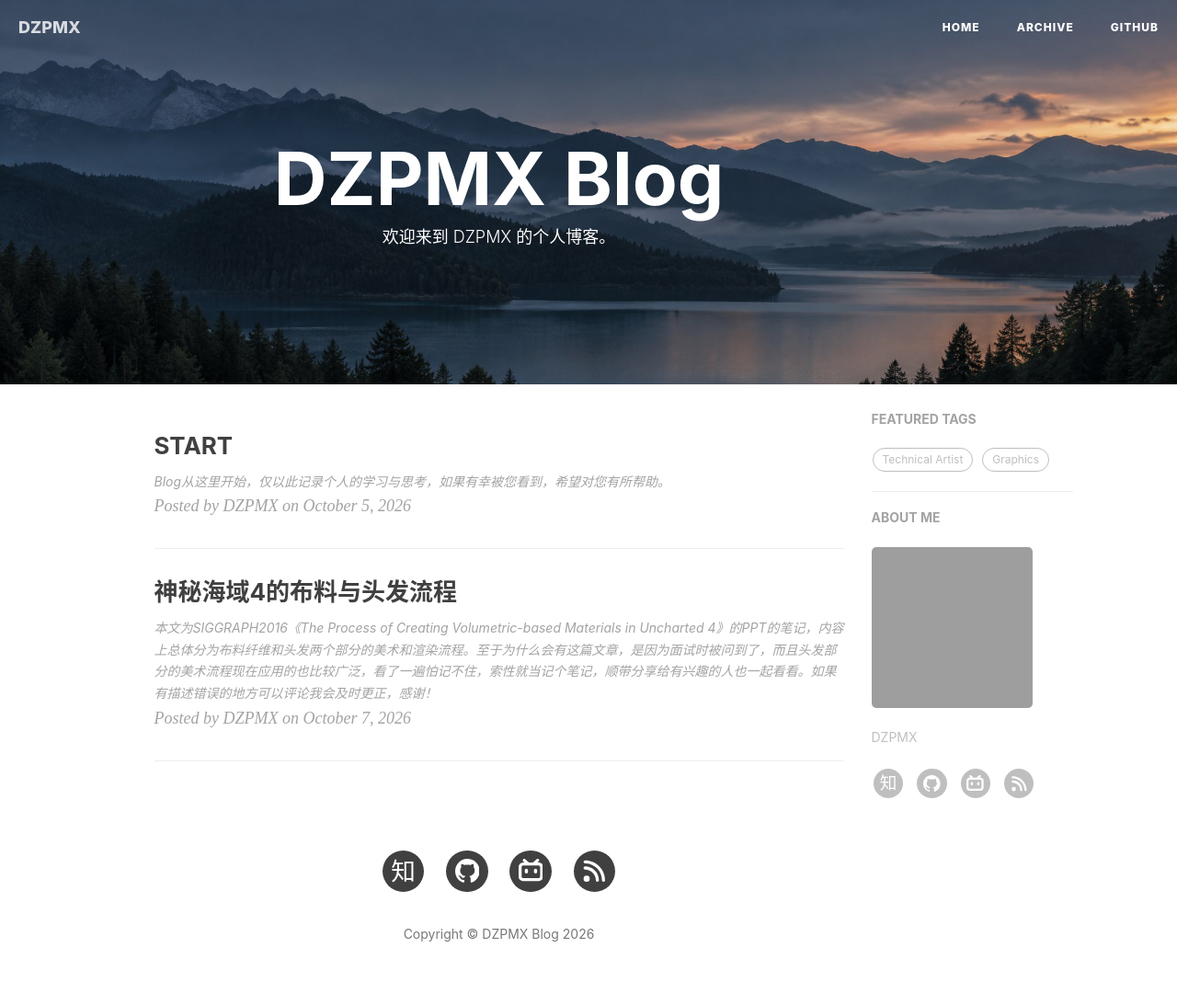
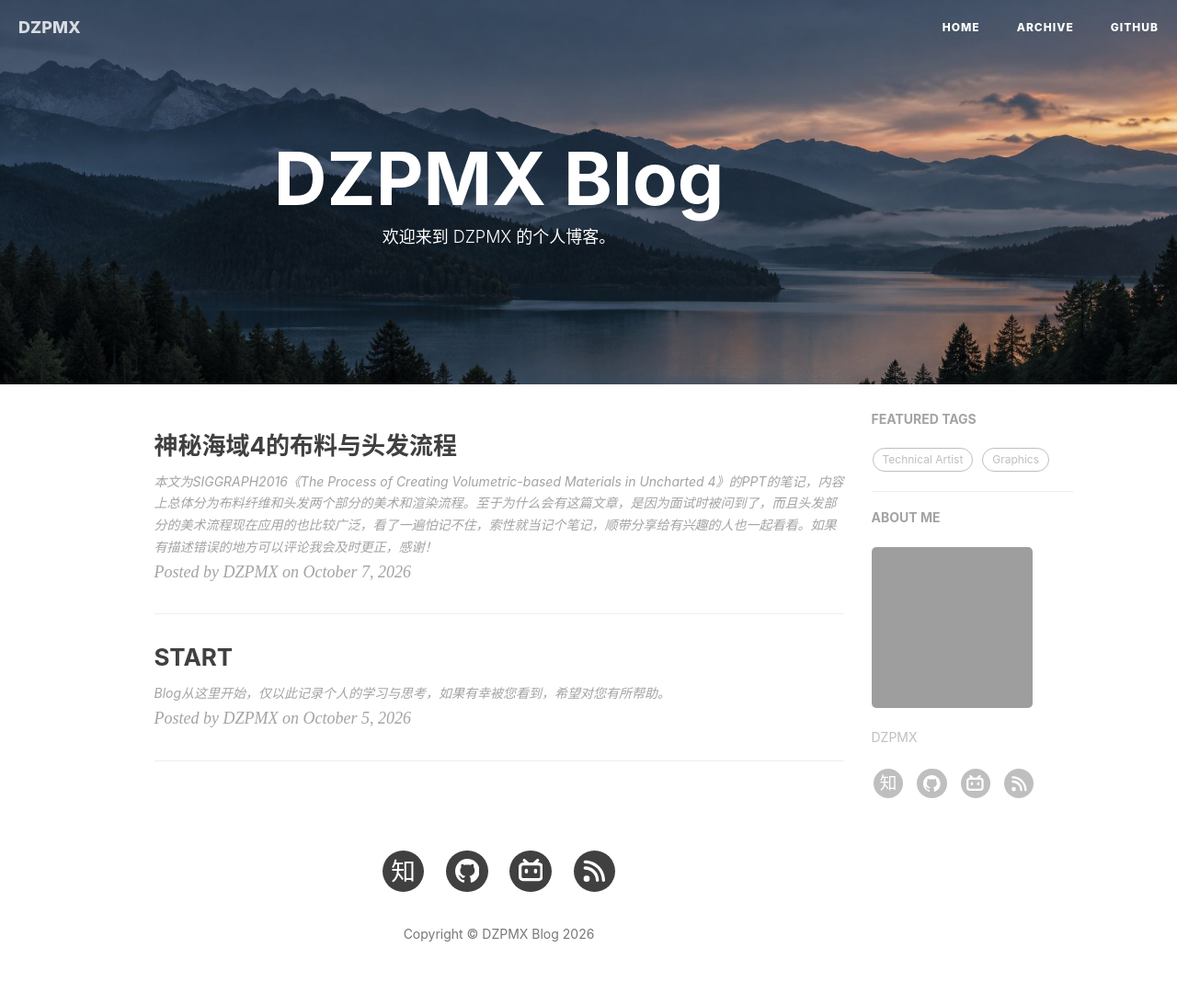
Before and after one commit to DZPMX/DzPmx.github.io, a Jekyll site: the page built from index.md, in a window 1280 px wide. Shown: the whole page at 92% size. Built offline with Jekyll 4.4.1, drawn with Linux system fonts in a browser that asks for light colours; grey boxes are pictures that could not be loaded.

Commit message:
Restore newest-first blog post order

```diff
--- a/_layouts/home.html
+++ b/_layouts/home.html
@@ -19,10 +19,7 @@ layout: default
     <section class="article-section" id="articles" aria-labelledby="articles-title">
       <h2 class="visually-hidden" id="articles-title">{{ page.list_title | escape }}</h2>
       <ol class="post-list">
-        {% assign start_posts = site.posts | where: 'path', '_posts/2026-10-05-getting-started.md' %}
-        {% assign other_posts = site.posts | where_exp: 'post', "post.path != '_posts/2026-10-05-getting-started.md'" %}
-        {% assign ordered_posts = start_posts | concat: other_posts %}
-        {% for post in ordered_posts %}
+        {% for post in site.posts %}
         <li>
           <article class="post-preview">
             <a class="post-preview-link" href="{{ post.url | relative_url }}">
```
